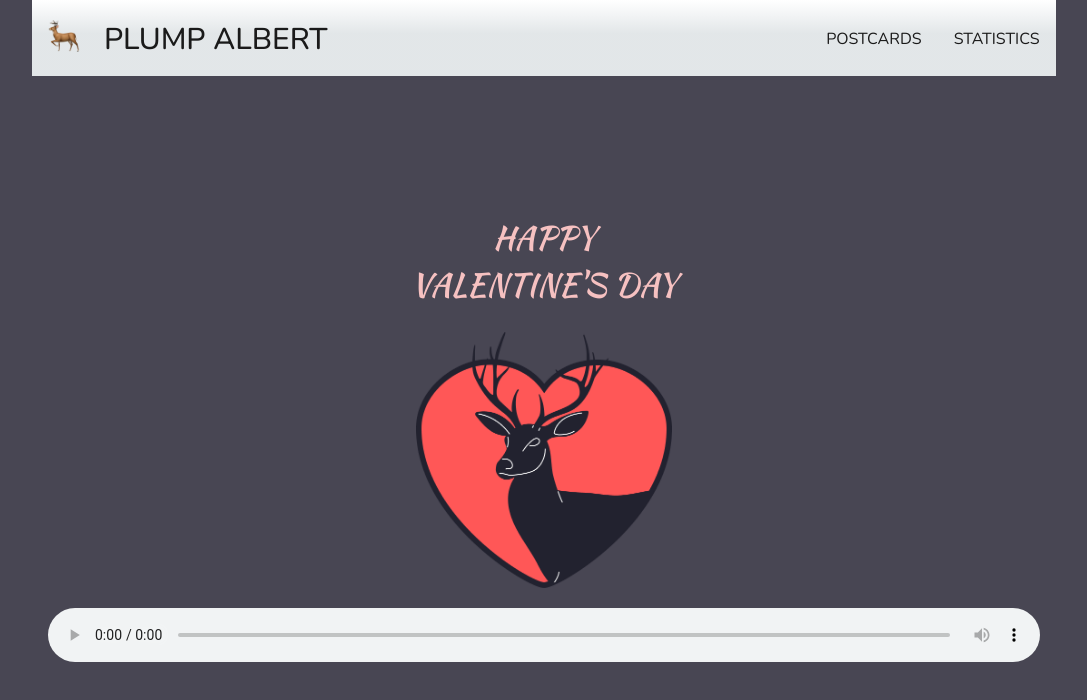
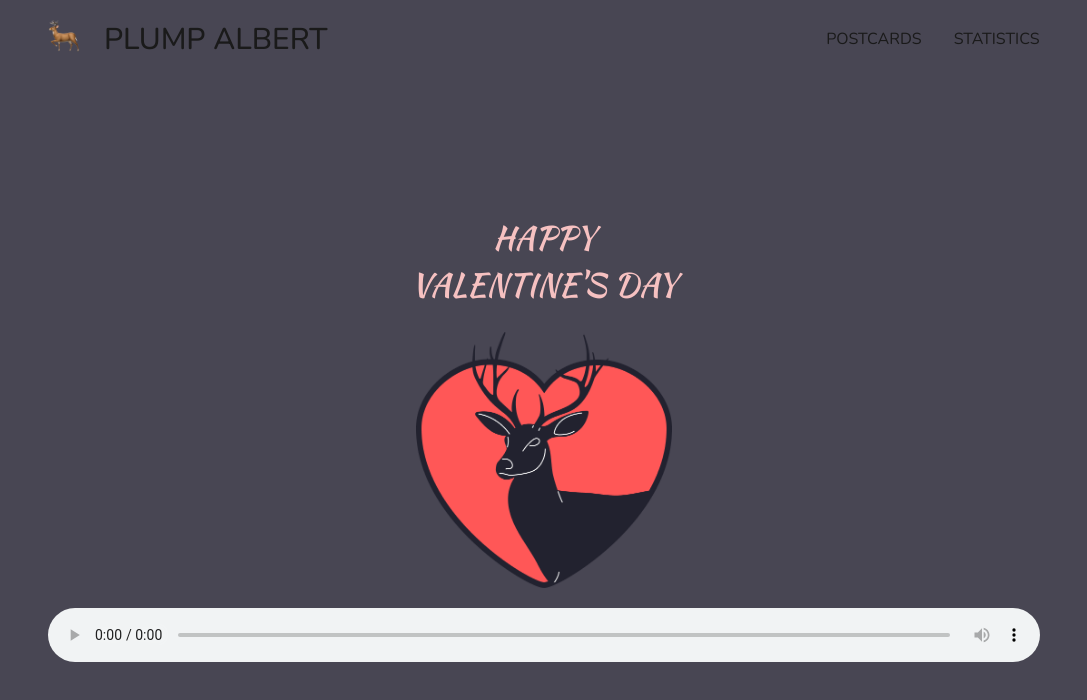
Before and after one commit to PlumpAlbert/portfolio, a Next.js app: page /postcard/valentine/2023 in a window 1280 px wide. Shown: the top 700 px of the page, without its empty margins (96-1183 px from the left). Built offline with nearby package versions, Linux system fonts and the light colour scheme; a web font is replaced by a local one.

Commit message:
using custom className for `Postcard` layout

```diff
--- a/components/Header.tsx
+++ b/components/Header.tsx
@@ -1,4 +1,4 @@
-import { useRef, useState } from "react"
+import { ComponentType, useRef, useState } from "react"
 // next
 import Image from "next/image"
 import Link from "next/link"
@@ -10,12 +10,12 @@ import { sassBuilder } from "@/utils/sass"
 
 const x = sassBuilder(styles)
 
-const Header = () => {
+const Header: ComponentType<{ className?: string }> = ({ className = "" }) => {
 	const rootRef = useRef<HTMLElement>(null)
 	const [showMenu, setShowMenu] = useState(false)
 
 	return (
-		<header ref={rootRef} className={x({ header: true })}>
+		<header ref={rootRef} className={x({ header: true }, className)}>
 			<div className={x({ text: true })}>
 				<Link className={x({ "home-link": true })} href="/">
 					<Image
--- a/components/layouts/Postcard.module.scss
+++ b/components/layouts/Postcard.module.scss
@@ -2,4 +2,8 @@
 	flex: 1;
 	display: flex;
 	flex-direction: column;
+
+	.header {
+		background: transparent;
+	}
 }
--- a/components/layouts/Postcard.tsx
+++ b/components/layouts/Postcard.tsx
@@ -4,7 +4,7 @@ import styles from "./Postcard.module.scss"
 
 const PostcardLayout: ILayout = page => (
 	<div className={styles.root}>
-		<Header />
+		<Header className={styles.header} />
 		{page}
 	</div>
 )
```
